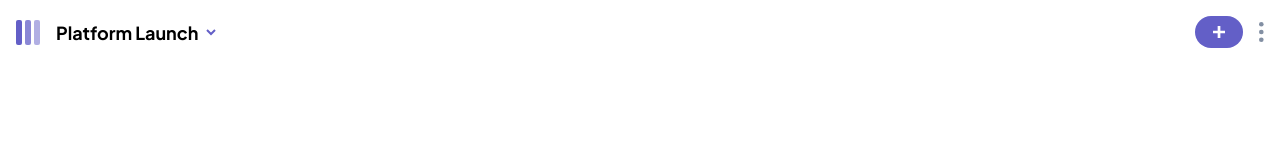
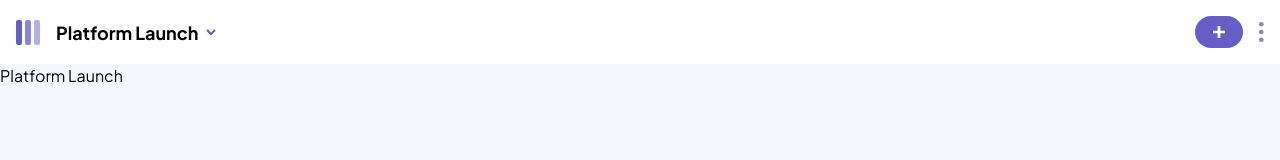
Before and after one commit to Patrick-Dolan/kanban, a React (Vite) app: page / in a window 1280 px wide. Shown: the top 160 px of the page. Built offline with nearby package versions, Linux system fonts and the light colour scheme.

Commit message:
add KanBanBoard component placeholder

```diff
--- a/src/App.tsx
+++ b/src/App.tsx
@@ -1,12 +1,14 @@
 import MobileHeader from "./components/dashboard/MobileHeader";
+import KanBanBoard from "./components/boards/KanBanBoard";
 
 function App() {
   return (
-    <div className="min-h-screen dark:bg-black-2 dark:text-white transition-colors duration-1000">
+    <div className="min-h-screen flex flex-col dark:bg-black-2 dark:text-white">
       <header>
         <MobileHeader />
       </header>
-      <main>
+      <main className="flex-grow bg-off-white dark:bg-black-2">
+        <KanBanBoard />
       </main>
     </div>
   )
--- /dev/null
+++ b/src/components/boards/KanBanBoard.tsx
@@ -0,0 +1,8 @@
+import { useBoardContext } from "../../context/BoardContext";
+
+function KanBanBoard() {
+  const { currentBoard } = useBoardContext();
+  return <div>{currentBoard.name}</div>;
+}
+
+export default KanBanBoard;
```
